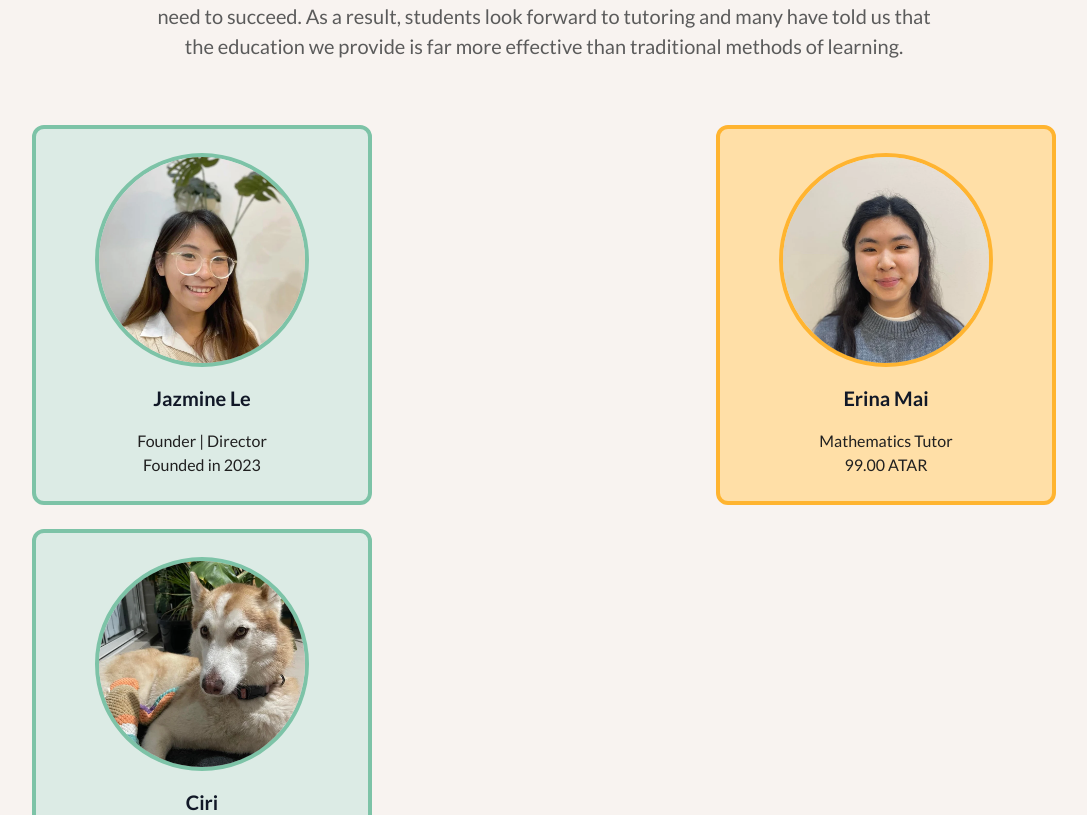
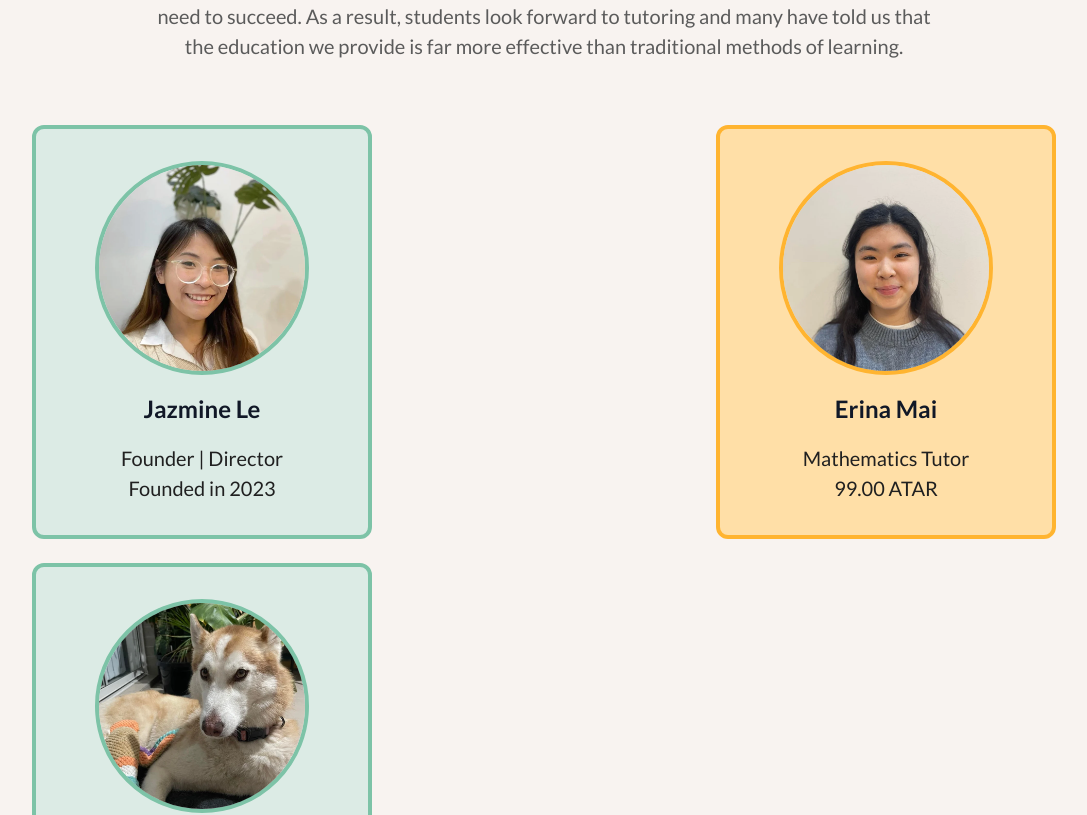
Before and after one commit to xlui11/Elevate, a React (Vite) app: page / in a window 1280 px wide. Shown: the part 2080-2895 px from the top of the page, without its empty margins (96-1183 px from the left). Built offline with nearby package versions, Linux system fonts and the light colour scheme; a web font is replaced by a local one.

Commit message:
Subject offerings on toggle

```diff
--- a/src/components/ProfileCards/ProfileCard.jsx
+++ b/src/components/ProfileCards/ProfileCard.jsx
@@ -15,19 +15,19 @@ const ProfileCard = ({ index, profileImg, name, role, tag }) => {
 			style={{
 				border: `4px solid ${colorProfile.border}`, backgroundColor: colorProfile.background
 			}}
-			className={`border-4  w-[340px] h-[380px]  rounded-xl flex flex-col justify-center items-center gap-[16px]`}
+			className={`border-4  w-[340px] py-8 rounded-xl flex flex-col justify-center items-center gap-[16px]`}
 		>
 
 			<img
 				style={{
 					border: `4px solid ${colorProfile.border}`
 				}}
-				className={`rounded-full w-[214px] h-[214px] object-cover`}
+				className={`rounded-full w-[214px] h-[214px] border-4 border-[${colorProfile.border}] object-cover`}
 				src={profileImg}
 				alt={`Photo of ${name}`}
 			/>
-			<h3 className="text-[20px] font-bold">{name}</h3>
-			<div className="text-[16px] text-[#202020] text-center">
+			<h3 className="text-[24px] font-bold">{name}</h3>
+			<div className="text-[20px] text-[#202020] text-center">
 				<p>{role}</p>
 				<p>{tag}</p>
 			</div>
--- a/src/components/SubjectTiles/SubjectButton.jsx
+++ b/src/components/SubjectTiles/SubjectButton.jsx
@@ -1,13 +1,14 @@
 import PropTypes from "prop-types";
 
-const SubjectButton = ({ buttonText, selected }) => {
+const SubjectButton = ({ buttonText, currCategory, handleToggle }) => {
     return (
         <button
+            onClick={(e) => handleToggle(e, buttonText)}
             className={`${
-                selected
+                currCategory === buttonText
                     ? "border-2 border-[#E99762] bg-[#F4D3A8] shadow-xl"
                     : "border-1 shadow-sm"
-            }  px-[24px] py-[12px] text-black font-medium text-[20px] rounded-lg cursor-pointer w-[256px]`}
+            }  px-[12px] py-[12px] text-black font-medium text-[20px] rounded-lg cursor-pointer w-[256px]`}
         >
             {buttonText}
         </button>
@@ -18,5 +19,6 @@ export default SubjectButton;
 
 SubjectButton.propTypes = {
     buttonText: PropTypes.string.isRequired,
-    selected: PropTypes.bool
+    currCategory: PropTypes.string.isRequired,
+    handleToggle: PropTypes.func.isRequired
 };
--- a/src/components/SubjectTiles/SubjectTile.jsx
+++ b/src/components/SubjectTiles/SubjectTile.jsx
@@ -17,10 +17,11 @@ const SubjectTile = ({subject, classification, tag, years, href, category}) => {
 		}
 	// 	Should return a string we can use as a tailwind utility class
 	}
+
 	return (
 		<div className={`border-2 bg-[#F5EDE3] p-[12px] rounded-lg w-[260px] ${GeneratingCardColors(classification)}`}>
 			<div className="py-[4px] w-full">
-				<img src={MathIcon} />
+				<img src={MathIcon}  alt="Math icon" className="pb-1"/>
 				<div className="flex flex-col gap-[16px]">
 					<div className="space-y-[8px]">
 						<h3 className="text-[20px] font-bold">{subject}</h3>
--- a/src/components/SubjectTiles/SubjectTiles.jsx
+++ b/src/components/SubjectTiles/SubjectTiles.jsx
@@ -1,22 +1,34 @@
+import {useState} from "react";
 // Components
 import SubjectButton from "./SubjectButton.jsx";
 import SubjectTile from "./SubjectTile.jsx";
 
 // Data
 import {SubjectOfferings} from "../../constants";
+
 const SubjectTiles = () => {
-	console.log(SubjectOfferings)
+	// console.log(SubjectOfferings)
+	const [currCategory, setCurrCategory] = useState("Senior High School");
+	const handleToggle = (e, buttonText) => {
+		e.preventDefault()
+		setCurrCategory(buttonText);
+	}
+
 	return (
 		<section className="w-full flex gap-[16px]">
 			<div className="flex flex-col  p-[8px] gap-[12px] flex-initial">
-				<SubjectButton buttonText="Senior High School" selected />
-				<SubjectButton buttonText="Junior High School" />
-				<SubjectButton buttonText="Kindergarten & Primary" />
+				<SubjectButton buttonText="Senior High School"  currCategory={currCategory} handleToggle={handleToggle}/>
+				<SubjectButton buttonText="Junior High School" currCategory={currCategory} handleToggle={handleToggle}/>
+				<SubjectButton buttonText="Kindergarten & Primary" currCategory={currCategory} handleToggle={handleToggle}/>
 			</div>
 			<div className="p-[8px] flex flex-wrap gap-[12px] flex-end">
-				{SubjectOfferings.map((subject, index) => (
-					<SubjectTile key={index} subject={subject.name} classification={subject.classification} tag={subject.tag} years={subject.years} href={subject.href}/>
-				))}
+				{SubjectOfferings.map((subject, index) => {
+					if (currCategory === subject.category) {
+						return (
+							<SubjectTile key={index} subject={subject.name} classification={subject.classification} tag={subject.tag} years={subject.years} href={subject.href}/>
+						)
+					}
+				})}
 			</div>
 		</section>
 	);
--- a/src/constants/index.js
+++ b/src/constants/index.js
@@ -27,7 +27,7 @@ const cardColorPool = [
 		background: "#FFDFA7"
 	},
 	{
-		border: "#FABCA3",
+		border: "#FF9A73",
 		background: "#EED2C7"
 	},
 	{
@@ -61,6 +61,7 @@ const Testimonials = [
 ];
 
 const SubjectOfferings = [
+	// Senior High School
 	{
 		name: "Advanced Mathematics",
 		classification: "Maths",
@@ -118,7 +119,7 @@ const SubjectOfferings = [
 		href: "/"
 	},
 	{
-		name: "Legal Studies",
+		name: "Business Studies",
 		classification: "Humanities",
 		tag: "10 weeks of weekly quizzes and exam preparations",
 		years: ["Year 11", "Year 12"],
@@ -126,13 +127,39 @@ const SubjectOfferings = [
 		href: "/"
 	},
 	{
-		name: "Business Studies",
+		name: "High School English",
 		classification: "Humanities",
 		tag: "10 weeks of weekly quizzes and exam preparations",
 		years: ["Year 11", "Year 12"],
 		category: "Senior High School",
 		href: "/"
 	},
+
+	// 	Junior High School
+	{
+		name: "Science",
+		classification: "Science",
+		tag: "10 weeks of weekly quizzes and exam preparations",
+		years: ["Years 7-10"],
+		category: "Junior High School",
+		href: "/"
+	},
+	{
+		name: "High School English",
+		classification: "Humanities",
+		tag: "10 weeks of weekly quizzes and exam preparations",
+		years: ["Years 7-10"],
+		category: "Junior High School",
+		href: "/"
+	},
+	{
+		name: "High School Mathematics",
+		classification: "Maths",
+		tag: "10 weeks of weekly quizzes and exam preparations",
+		years: ["Years 7-10"],
+		category: "Junior High School",
+		href: "/"
+	},
 ]
 
 export { TeamProfiles, cardColorPool, Testimonials, SubjectOfferings };
```
